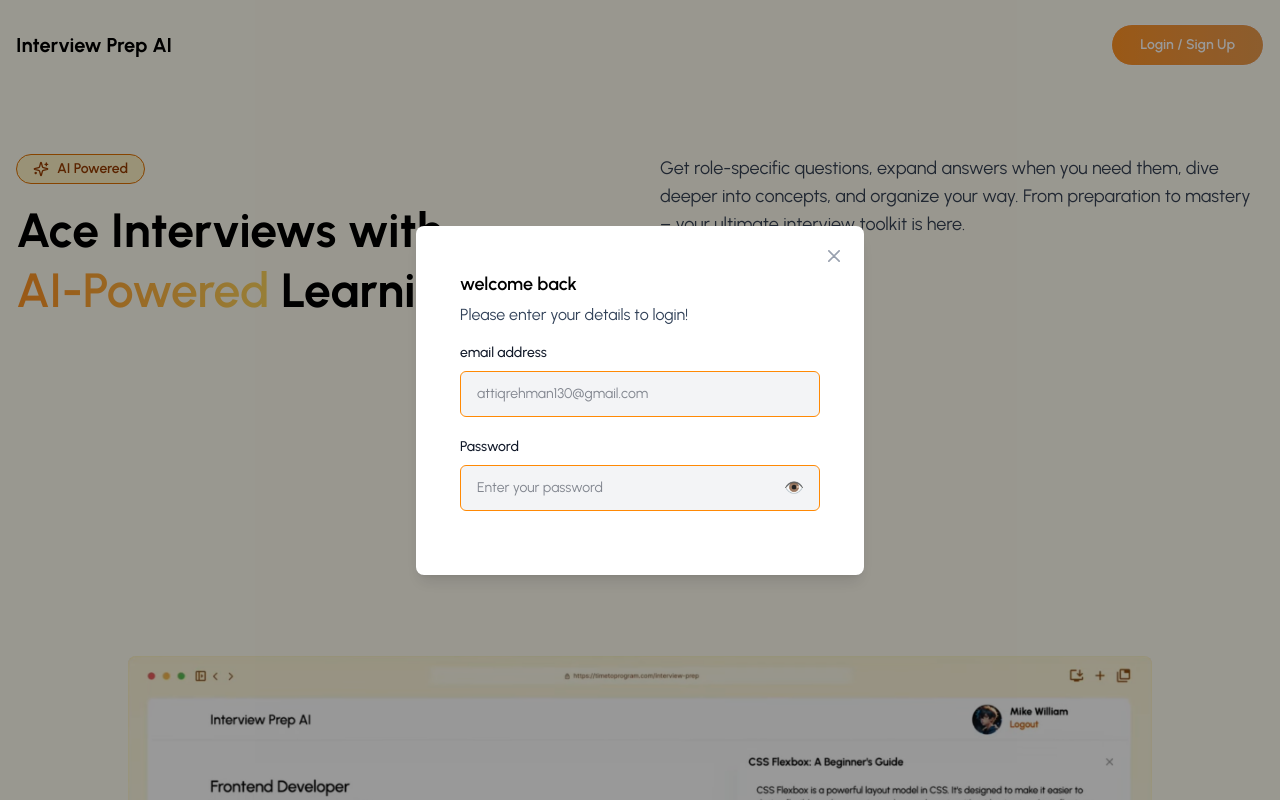
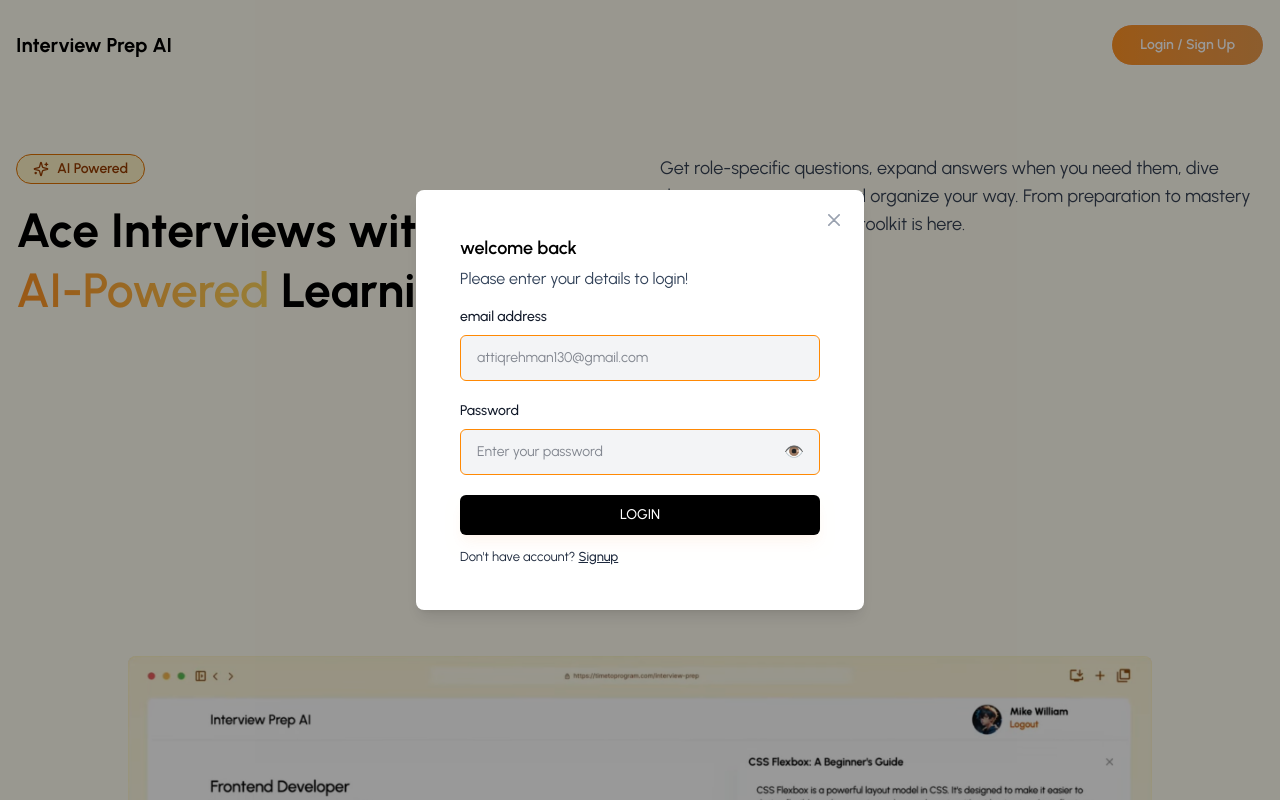
Before and after one commit to attiqrehman-ar/INTERVIEW-PREP-AI, a React (Vite) app in the folder frontend/interview-prep-ai/: page / in a window 1280 px wide. Both pictures are taken after a click on the button "Login / Sign Up". Shown: the top 800 px of the page. Built offline with nearby package versions, Linux system fonts and the light colour scheme.

Commit message:
add login button and create signup popup page

```diff
--- a/frontend/interview-prep-ai/src/components/Inputs/input.jsx
+++ b/frontend/interview-prep-ai/src/components/Inputs/input.jsx
@@ -51,10 +51,6 @@ const Input = ({
           </span>
         )}
       </div>
-
-      {error && touched && (
-        <p className='mt-1 text-sm text-red-500'>{error}</p>
-      )}
     </div>
   );
 };
--- a/frontend/interview-prep-ai/src/index.css
+++ b/frontend/interview-prep-ai/src/index.css
@@ -88,7 +88,7 @@ body {
   animation: blob3 12s ease-in-out infinite;
 }
 
-/* .input-box {
+ .input-box {
   @apply w-full flex justify-between gap-3
          text-sm text-black bg-gray-50/50
          rounded px-4 py-3 mt-3 mb-4
@@ -112,4 +112,4 @@ body {
          px-7 py-2 rounded-lg
          hover:bg-black hover:text-white
          transition-colors cursor-pointer;
-} */
+}
--- a/frontend/interview-prep-ai/src/pages/Auth/Login.jsx
+++ b/frontend/interview-prep-ai/src/pages/Auth/Login.jsx
@@ -22,6 +22,18 @@ const Login = ({setCurrentPage}) => {
  label="email address" placeholder='attiqrehman130@gmail.com'/>
  <Input type="password"  value={Password} onChange={({ target })=>setPassword(target.value)}
  label="Password" placeholder='Enter your password'/>
+ {Error && <p className='text-red-500 text-xs pb-2.5'>{Error}</p>}
+ <button type='submit' className='btn-primary'>
+LOGIN
+
+ </button>
+ <p className='text-[13px] text-slate-800 mt-3'>Don't have account?{" "}
+  <button className='font-medium text-primary underline cursor-pointer' onClick={()=>{
+    setCurrentPage("Signup")
+  }}>
+Signup
+  </button >
+ </p>
        </form>
     </div>
   )
```
